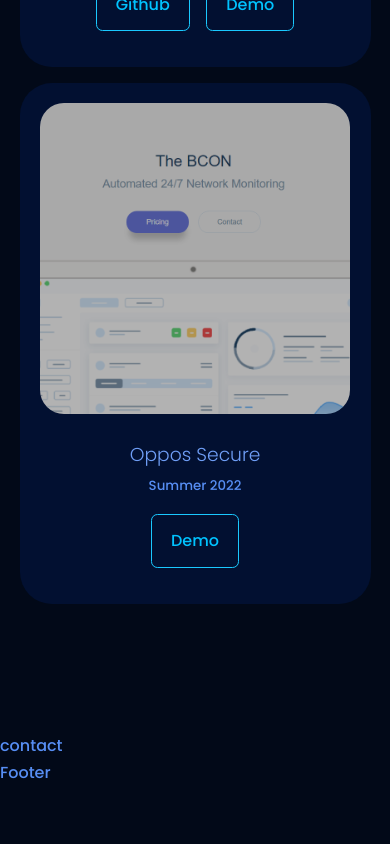
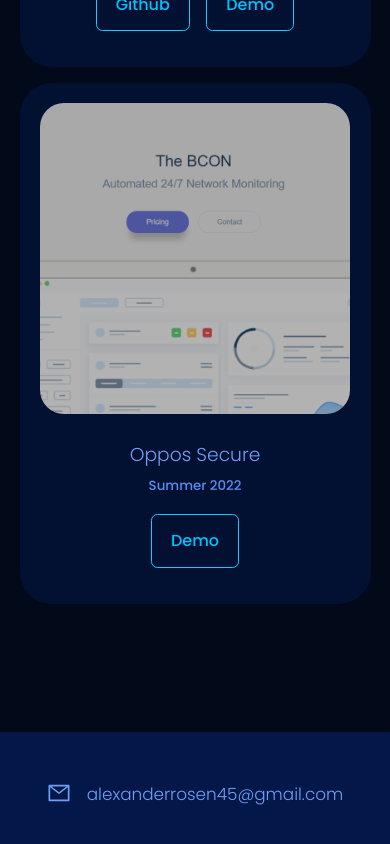
Before and after one commit to alexrosen45/person_website_v3, a React (Create React App) app in the folder personal_website-v3/: page / in a window 390 px wide. Shown: the part 9937-10781 px from the top of the page. Before the commit the page ends 10723 px from the top, so only its background shows below. Built offline with nearby package versions, Linux system fonts and the light colour scheme.

Commit message:
footer and nav animation

```diff
--- a/personal_website-v3/src/App.jsx
+++ b/personal_website-v3/src/App.jsx
@@ -5,7 +5,6 @@ import About from './components/about/about.jsx'
 import Experience from './components/experience/experience.jsx'
 import Portfolio from './components/portfolio/portfolio.jsx'
 import Footer from './components/footer/footer.jsx'
-import Contact from './components/contact/contact.jsx'
 
 const App = () => {
     return (
@@ -15,7 +14,6 @@ const App = () => {
             <About />
             <Experience />
             <Portfolio />
-            <Contact />
             <Footer />
         </>
     )
--- a/personal_website-v3/src/components/contact/contact.jsx
+++ /dev/null
@@ -1,10 +0,0 @@
-import React from 'react'
-import './contact.css'
-
-const contact = () => {
-    return (
-        <section id='contact'>contact</section>
-    )
-}
-
-export default contact
--- a/personal_website-v3/src/components/footer/footer.css
+++ b/personal_website-v3/src/components/footer/footer.css
@@ -0,0 +1,23 @@
+footer {
+    background: var(--color-bg-variant);
+    padding: 3rem 0 0.5rem 0;
+    text-align: center;
+    font-size: 0.9rem;
+    margin-top: 2rem;
+}
+
+.email {
+    color: var(--color-text);
+    display: flex;
+    flex-wrap: wrap;
+    justify-content: center;
+    gap: 1rem;
+    margin: 0 auto 2rem;
+}
+
+footer a {
+    margin-top: 0.1rem;
+    background: transparent;
+    display: flex;
+    font-size: 1.5rem;
+}
--- a/personal_website-v3/src/components/footer/footer.jsx
+++ b/personal_website-v3/src/components/footer/footer.jsx
@@ -1,11 +1,17 @@
 import React from 'react'
 import './footer.css'
+import { AiOutlineMail } from 'react-icons/ai'
 
 const footer = () => {
     return (
-        <div>
-            Footer
-        </div>
+        <section id='footer'>
+            <footer>
+                <div id='contact' className='email'>
+                    <a href="#contact"><AiOutlineMail /></a>
+                    <h3>alexanderrosen45@gmail.com</h3>
+                </div>
+            </footer>
+        </section>
     )
 }
 
--- a/personal_website-v3/src/components/nav/nav.css
+++ b/personal_website-v3/src/components/nav/nav.css
@@ -29,6 +29,25 @@ nav a:hover {
     color: rgba(255, 255, 255, 1);
 }
 
-.fill_bg {
+.fill-bg {
     background: rgba(112, 159, 245, 0.85);
 }
+
+.slide-navbar {
+    color: #fff;
+    margin-left: 25%;
+}
+
+/* media queries for medium devices */
+@media screen and (max-width: 1024px) {
+    .slide-navbar {
+        display: none;
+    }
+}
+
+/* media queries for small devices */
+@media screen and (max-width: 600px) {
+    .slide-navbar {
+        display: none;
+    }
+}
--- a/personal_website-v3/src/components/nav/nav.jsx
+++ b/personal_website-v3/src/components/nav/nav.jsx
@@ -13,8 +13,13 @@ const nav = () => {
     $(window).scroll(function () {
         var scroll = $(window).scrollTop();
         if (scroll < 100) {
-            $("#nav").addClass('fill_bg');
-        } else $("#nav").removeClass('fill_bg');
+            $("#nav").addClass('fill-bg');
+        } else if ((window.innerHeight + window.scrollY) >= document.body.offsetHeight) {
+            $("#nav").addClass('slide-navbar');
+        } else {
+            $("#nav").removeClass('fill-bg');
+            $("#nav").removeClass('slide-navbar');
+        }
     });
     return (
         <nav id="nav">
--- a/personal_website-v3/src/index.css
+++ b/personal_website-v3/src/index.css
@@ -31,7 +31,8 @@
     --container-width-sm: 90%;
 
     --transition: all 400ms ease;
-    --transition-quick: all 150ms ease;
+    --transition-quick: all 200ms ease;
+    --transition-slow: all 550ms ease;
 }
 
 html {
```
Also changed, not shown: personal_website-v3/src/components/contact/contact.css (deleted).
